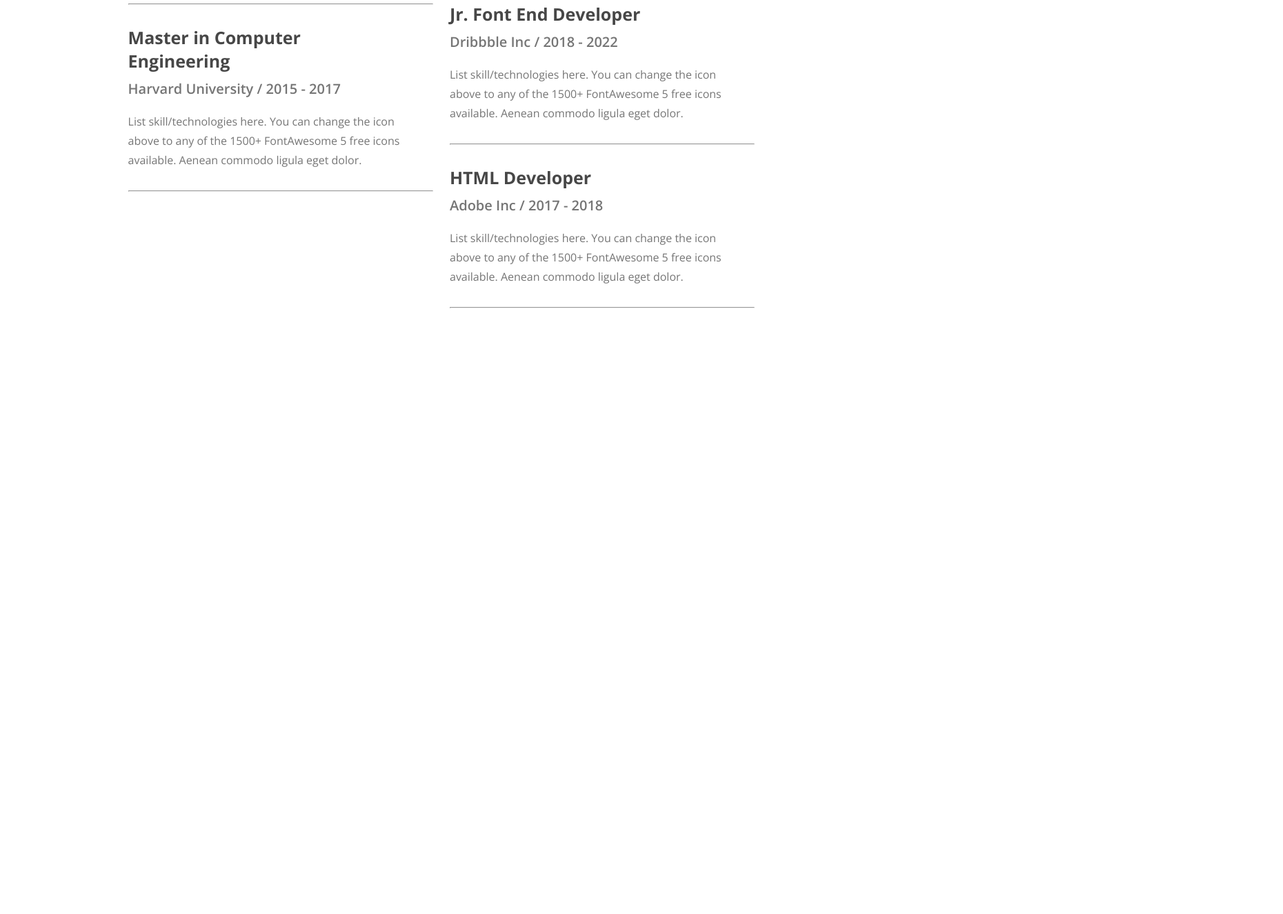
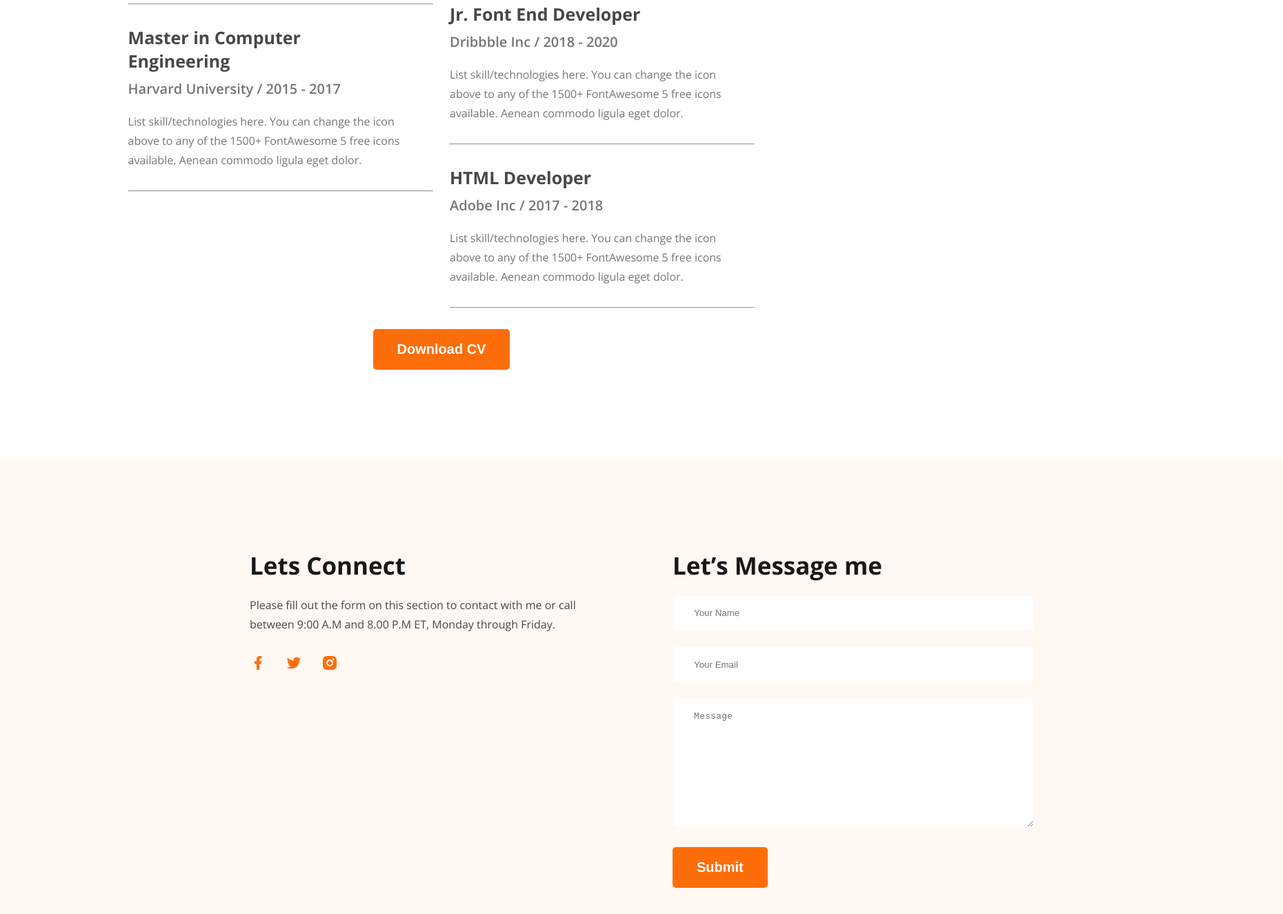
Before and after one commit to Mahbubgit/hero-dev-portfolio, a plain HTML site: page index.html in a window 1280 px wide. Shown: the part 3012-4337 px from the top of the page at 69% size, 1860 px wide, since content can reach past the window. Before the commit the page ends 3489 px from the top, so only its background shows below. Drawn offline with nearby package versions, Linux system fonts and the light colour scheme.

Commit message:
footer design according to figma

```diff
--- a/index.html
+++ b/index.html
@@ -162,7 +162,7 @@
                 <hr>
                 <div class="resume-card">
                     <h3 class="card-title">Jr. Font End Developer</h3>
-                    <p class="card-info">Dribbble Inc / 2018 - 2022</p>
+                    <p class="card-info">Dribbble Inc / 2018 - 2020</p>
                     <p class="card-text">
                         List skill/technologies here. You can change the icon above
                         to any of the 1500+ FontAwesome 5 free icons available. Aenean commodo ligula eget dolor.
@@ -180,7 +180,47 @@
                 <hr>
             </div>
         </div>
+        <div class="text-center">
+
+            <button class="btn">Download CV</button>
+        </div>
     </section>
+
+    <footer>
+        <section class="footer-container">
+            <div class="social">
+                <h2>Lets Connect</h2>
+                <p>
+                    Please fill out the form on this section to contact with me or call between 9:00 A.M and 8.00 P.M
+                    ET, Monday through Friday.
+                </p>
+                <div class="icons">
+                    <a>
+                        <img src="images/icons/facebook.png" alt="">
+                    </a>
+                    <a>
+                        <img src="images/icons/twitter.png" alt="">
+                    </a>
+                    <a>
+                        <img src="images/icons/insta.png" alt="">
+                    </a>
+                </div>
+            </div>
+            <form class="form">
+                <h2>Let’s Message me</h2>
+                <div class="">
+                    <input type="text" name="" id="" placeholder="Your Name">
+                </div>
+                <div class="">
+                    <input type="text" name="" id="" placeholder="Your Email">
+                </div>
+                <div class="">
+                    <textarea rows="10" name="" id="" placeholder="Message"></textarea>
+                </div>
+                <input class="btn" type="submit" value="Submit">
+            </form>
+        </section>
+    </footer>
 </body>
 
 </html>
--- a/styles/portfolio.css
+++ b/styles/portfolio.css
@@ -30,6 +30,9 @@
     cursor: pointer;
 }
 
+.text-center{
+    text-align: center;
+}
 .section-heading{
     max-width: 827px;
     text-align: center;
@@ -230,3 +233,49 @@ nav .menu a{
     color: #757575;
     line-height: 28px;
 }
+
+footer{
+    width: 1600px;
+    margin-top: 130px;
+    background-color: #FFF8F3;
+    padding: 130px;
+}
+
+footer .footer-container{
+    width: 71%;
+    max-width: 1140px;
+    margin: 0 auto;
+    display: flex;
+    gap: 116px;
+}
+
+.footer-container h2{
+    font-size: 35px;
+    color: #181818;
+    margin-bottom: 20px;
+}
+
+.footer-container .social{
+    max-width: 562px;
+}
+
+.footer-container .social p{
+    color: #474747;
+    line-height: 28px;
+    font-size: 16px;
+    margin-bottom: 30px;
+}
+
+.footer-container .icons a{
+    margin-right: 24px;
+}
+
+.footer-container form input[type="text"],
+.footer-container form textarea{
+    width: 461px;
+    padding: 18px 31px;
+    margin-bottom: 24px;
+    border: none;
+    border-radius: 5px;
+    color: #757575;
+}
```
